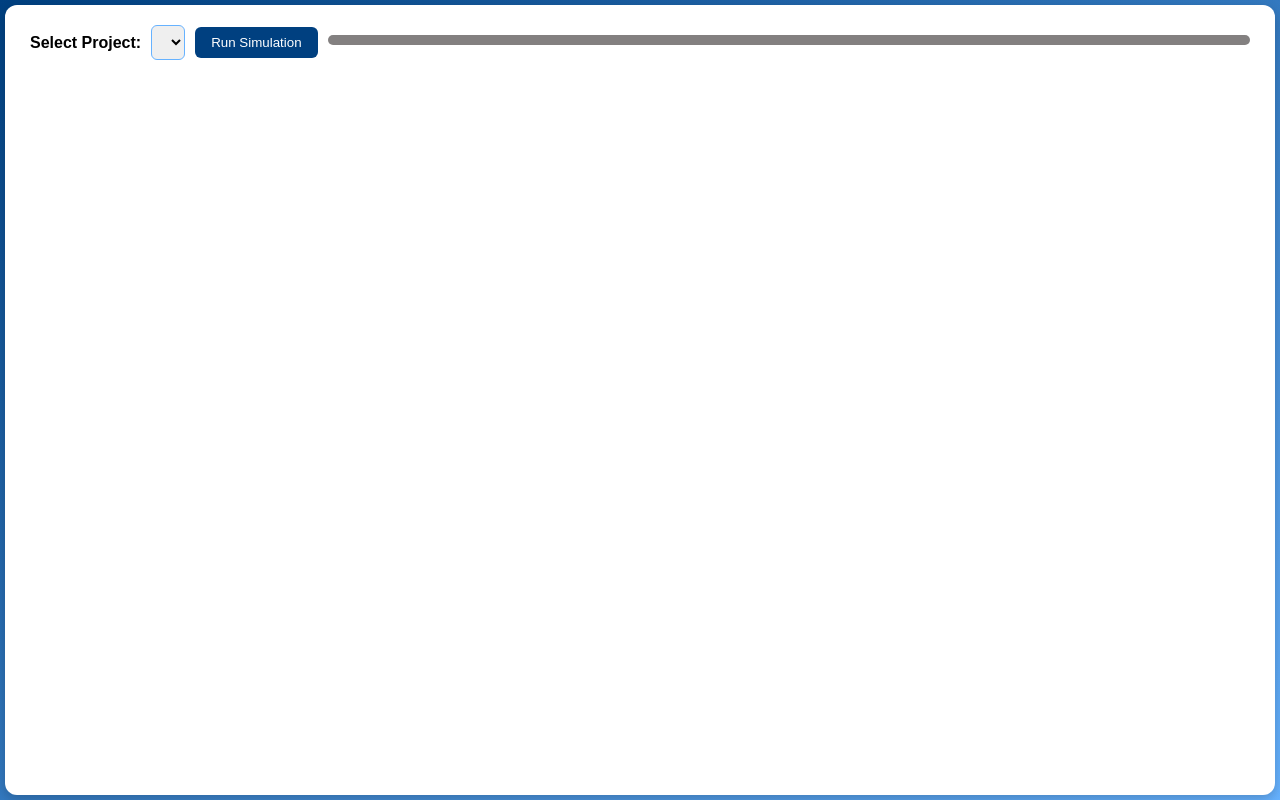
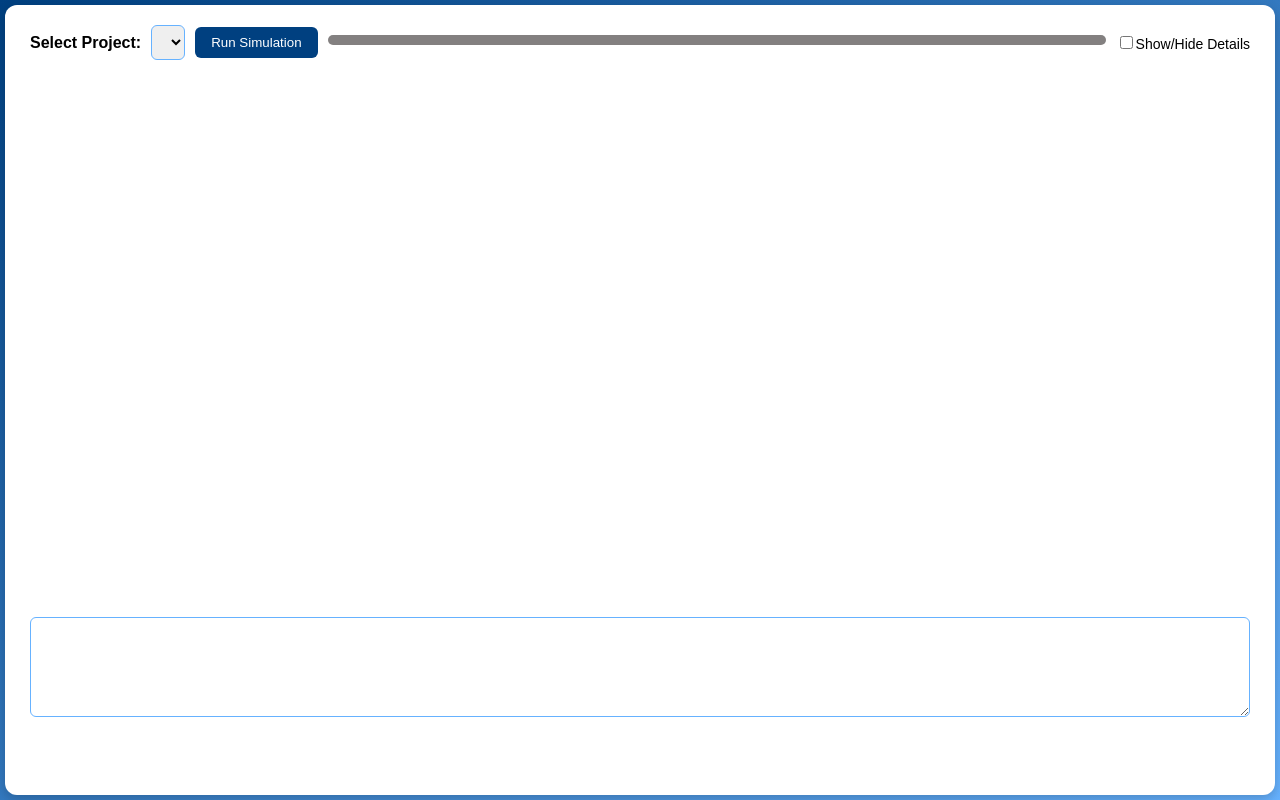
Before and after one commit to NTNUSmartWater/DigiH2O-Platform, a FastAPI app: template frontend/static/templates/simulationHYDRunner.html in a window 1280 px wide. Run offline with FastAPI, Linux system fonts and the light colour scheme; the template is opened without the code that fills it, so the values that code supplies are empty; parts of the project's set-up code (start-up, migrations or seed data) failed here and were passed over.

Commit message:
Fixing HYD runner

```diff
--- a/frontend/static/css/simulationHYDRunner.css
+++ b/frontend/static/css/simulationHYDRunner.css
@@ -50,3 +50,11 @@ progress::-webkit-progress-value { background-color: #004080; border-radius: 6px
 
 /* Firefox */
 progress::-moz-progress-bar { background-color: #004080; border-radius: 6px; }
+
+textarea {
+  width: 100%; height: 100px; resize: vertical; box-sizing: border-box; resize: both;
+  border: 1px solid #66b2ff; border-radius: 6px; font-family: monospace;
+  overflow-x: auto; overflow-y: auto; white-space: pre;
+}
+
+.form-row-textarea { width: 100%; display: flex; height: 200px;}
--- a/frontend/static/css/temp_style.css
+++ b/frontend/static/css/temp_style.css
@@ -162,7 +162,7 @@ html, body {
 #simulationWindow {
   position: fixed; top: 50%; left: 50%; z-index: 2000; display: none; width: 1000px;
   flex-direction: column; transform: translate(-50%, -50%); border-radius: 10px;
-  box-shadow: 0 8px 24px rgba(0,0,0,0.5); background-color: #2c3e50; height: 110px;
+  box-shadow: 0 8px 24px rgba(0,0,0,0.5); background-color: #2c3e50; height: 100%;
 }
 
 #waqWindow {
--- a/frontend/static/js/simulationHYDRunner.js
+++ b/frontend/static/js/simulationHYDRunner.js
@@ -2,6 +2,8 @@ const projectSelector = () => document.getElementById("options");
 const runBtn = () => document.getElementById("run-button");
 const progressbar = () => document.getElementById("progressbar");
 const progressText = () => document.getElementById("progress-text");
+const infoArea = () => document.getElementById('textarea');
+const showCheckbox = () => document.getElementById('show-checkbox');
 
 let ws = null, content = '', currentProject = null;
 
@@ -40,6 +42,12 @@ function statusUpdate(info, barObject, textObject) {
 
 function updateSelection(){
     getProjectList(projectSelector());
+    showCheckbox().addEventListener('change', () => {
+        const wrapper = document.querySelector('.form-row-textarea');
+        if (showCheckbox().checked) { wrapper.style.display = 'block';
+        } else { wrapper.style.display = 'none'; }
+        // setTimeout(updateParentHeight, 50);
+    })
     projectSelector().addEventListener('change', async() => {
         const projectName = projectSelector().value;
         if (!projectName || projectName === '') {alert('Please select a project.'); return;}
@@ -83,9 +91,19 @@ function updateSelection(){
         ws = new WebSocket(`ws://${window.location.host}/sim_progress_hyd/${projectName}`);
         progressText().innerText = 'Start running hydrodynamic simulation...';
         ws.onmessage = (event) => {
+            if (!event.data.includes("[PROGRESS]")) { content += event.data + '\n';}
+            infoArea().value = content;
             const success = statusUpdate(event.data, progressbar, progressText);
             if (!success) return;
         };
     });
 }
-updateSelection();
+function updateParentHeight() {
+  // Update parent height
+  const wrapper = () => document.querySelector('.form-box');
+  if (!wrapper) return;
+  const height = wrapper().scrollHeight;
+  window.parent.postMessage({ type: 'resize-simulation', height: height }, '*');
+}
+
+updateSelection(); //updateParentHeight();
--- a/frontend/static/templates/delft3D.html
+++ b/frontend/static/templates/delft3D.html
@@ -11,7 +11,7 @@
         <link rel="stylesheet" href="https://cdnjs.cloudflare.com/ajax/libs/font-awesome/6.5.0/css/all.min.css">
         <link rel="stylesheet" href="https://unpkg.com/leaflet-control-geocoder/dist/Control.Geocoder.css" />
         <!-- My styles -->
-        <link rel="stylesheet" href="/static_frontend/css/temp_style.css?v=012">
+        <link rel="stylesheet" href="/static_frontend/css/temp_style.css?v=001">
         <link rel="stylesheet" href="/static_frontend/css/temp_menu.css?v=001">
         <!-- Favicon -->
         <link rel="icon" type="image/png" href="/static_backend/images/Logo.png">
@@ -149,7 +149,7 @@
         </div>
         <!-- Add a floating window for running a hydrodynamic simulation -->
         <div id="simulationWindow">
-            <div id="simulationWindowHeader">Run HYD Simulation<span id="closeSimulationWindow">×</span></div>
+            <div id="simulationWindowHeader">Run Hydrodynamic Simulation<span id="closeSimulationWindow">×</span></div>
             <div id="simulationWindowContent"></div>
         </div>
         <!-- Add a floating window for running a water quality simulation -->
--- a/frontend/static/templates/simulationHYDRunner.html
+++ b/frontend/static/templates/simulationHYDRunner.html
@@ -3,7 +3,7 @@
 <head>
   <meta charset="UTF-8" />
   <meta name="viewport" content="width=device-width, initial-scale=1.0" />
-  <link rel="stylesheet" href="/static_frontend/css/simulationHYDRunner.css?v=000">
+  <link rel="stylesheet" href="/static_frontend/css/simulationHYDRunner.css?v=003">
 </head>
 <body>
   <div class="form-container">
@@ -17,8 +17,14 @@
             <progress id="progressbar" value="0" max="100" style="width:100%; height:10px;"></progress>
             <span id="progress-text" style="align-items:center; margin-top: 5px;"></span>
           </div>
+          <label class="checkbox-label" style="font-size: 14px; font-weight: normal;">
+            <input type="checkbox" id="show-checkbox">Show/Hide Details
+          </label>
         </div>
       </form>
+      <div class="form-row-textarea">
+        <textarea id="textarea" readonly></textarea>
+      </div>
     </div>
   </div>
   <script>
```
Also changed, not shown: frontend/static/js/uiManager.js (+12 -3 lines).
